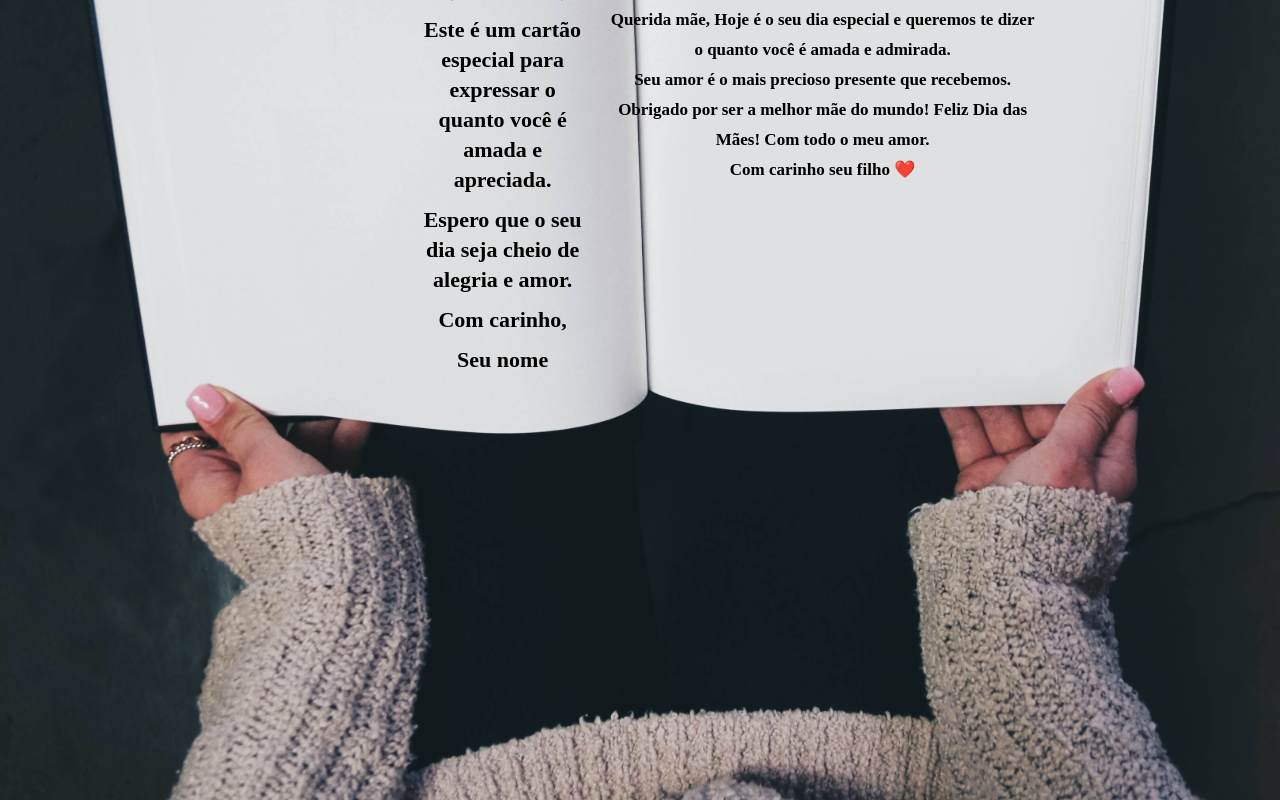
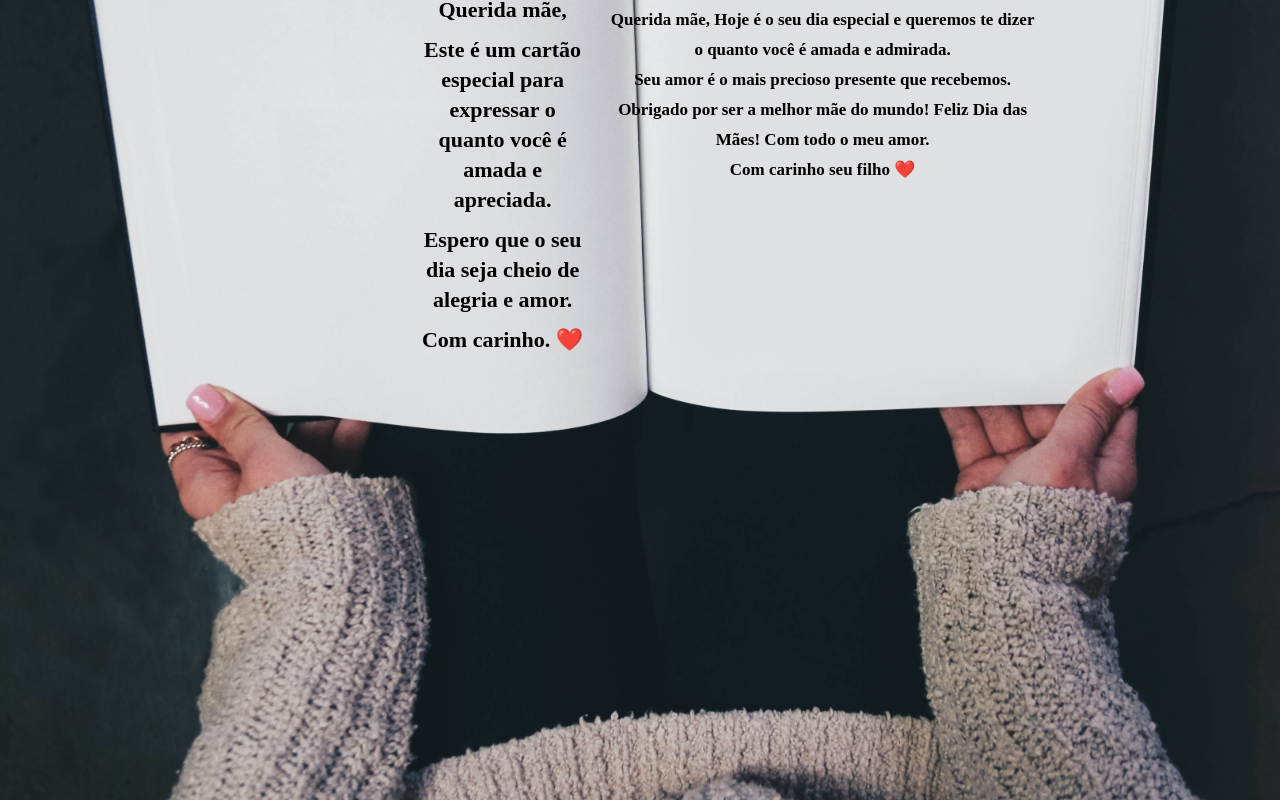
Before and after one commit to lottermnn/Feliz-dia-mae, a plain HTML site: page index.html in a window 1280 px wide. Drawn offline with Linux system fonts and the light colour scheme.

Commit message:
Update index.html
Ajust

```diff
--- a/index.html
+++ b/index.html
@@ -18,8 +18,7 @@
           apreciada.
         </p>
         <p>Espero que o seu dia seja cheio de alegria e amor.</p>
-        <p>Com carinho,</p>
-        <p>Seu nome</p>
+        <p>Com carinho. ❤️</p>
       </div>
 
       <div class="left">
```
